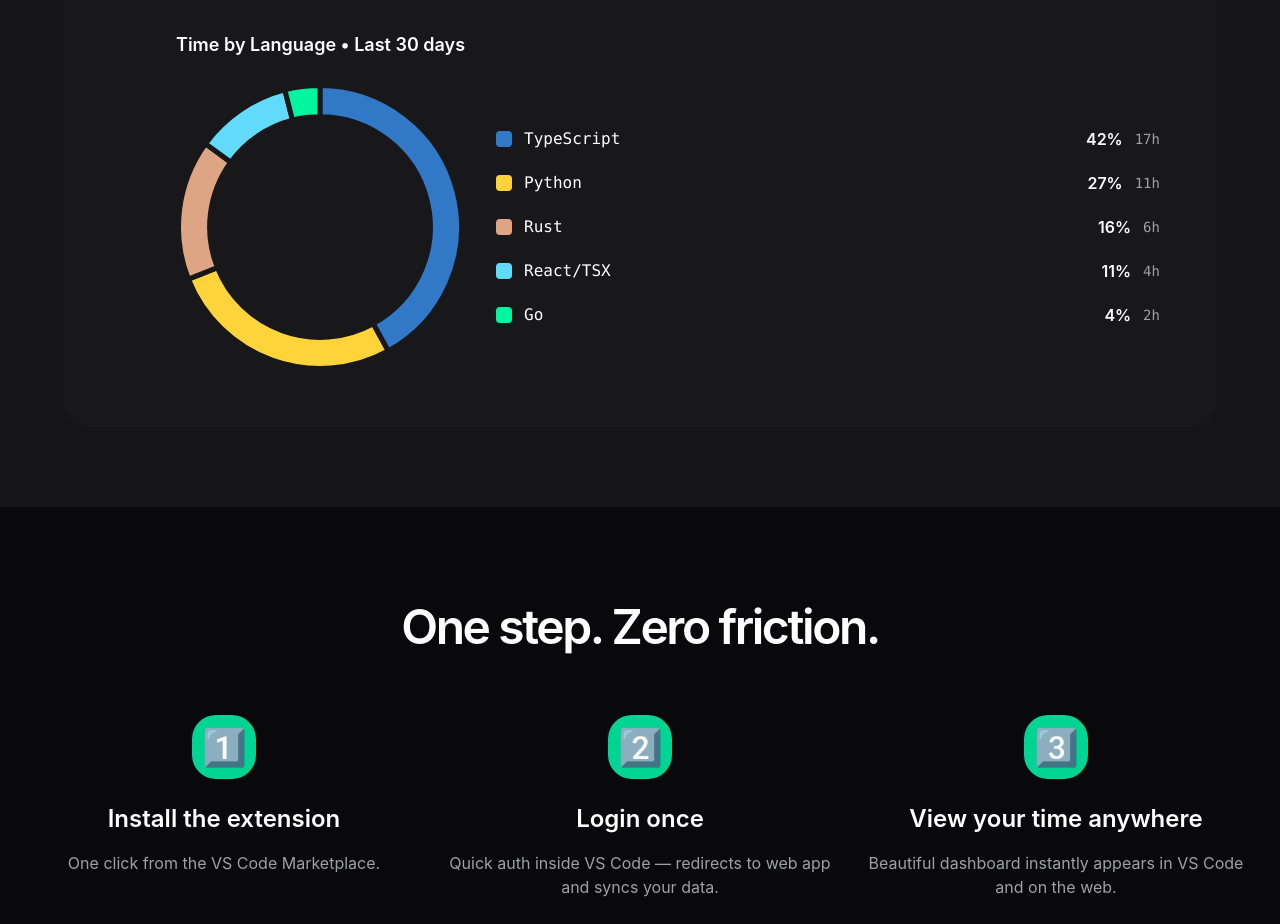
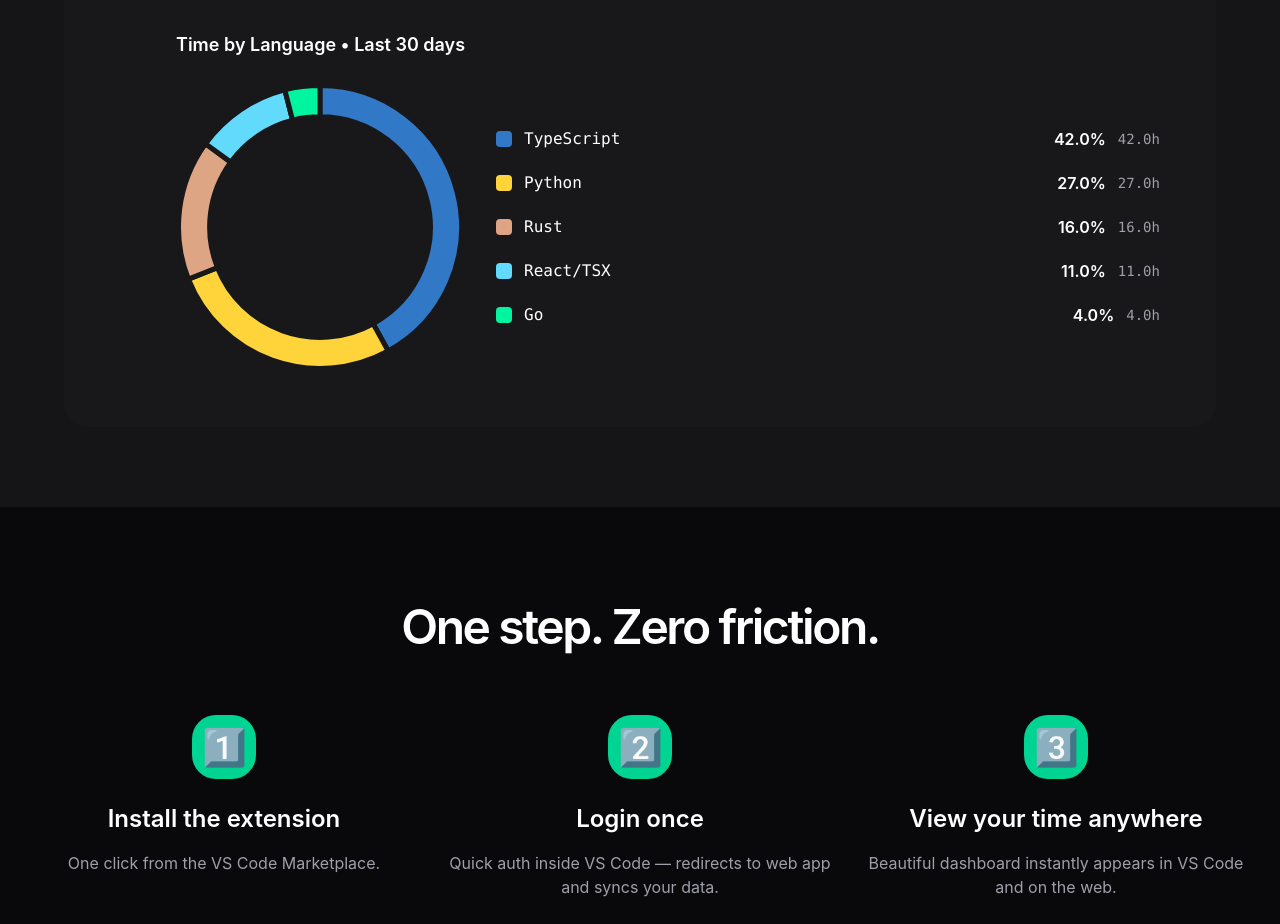
Before and after one commit to rahuldev7583/dev-log, a Next.js app in the folder apps/web/: page / in a window 1280 px wide. Shown: the part 2740-3664 px from the top of the page. Built offline with nearby package versions, Linux system fonts and the light colour scheme.

Commit message:
language chart fix

```diff
--- a/apps/web/app/components/Chart.tsx
+++ b/apps/web/app/components/Chart.tsx
@@ -184,6 +184,7 @@ export const TimeByLanguageChart: React.FC<LanguageChartProps> = ({
 
     return () => chart.destroy();
   }, [labels, data, colors]);
+  const total = data.reduce((a, b) => a + b, 0);
 
   return (
     <div className='bg-zinc-900 rounded-3xl pl-20 pt-6 pr-6 pb-6'>
@@ -201,9 +202,11 @@ export const TimeByLanguageChart: React.FC<LanguageChartProps> = ({
                 style={{ backgroundColor: colors[i] }}
               />
               <span className='font-mono flex-1'>{lang}</span>
-              <span className='ml-auto font-semibold'>{data[i]}%</span>
+              <span className='ml-auto font-semibold'>
+                {data && data[i] && ((data[i] / total) * 100).toFixed(1)}%
+              </span>
               <span className='font-mono text-zinc-400 text-sm'>
-                {data && data[i] && Math.round(data[i] * 0.4)}h
+                {data && data[i] && data[i].toFixed(1)}h
               </span>
             </div>
           ))}
--- a/apps/web/app/utility.tsx
+++ b/apps/web/app/utility.tsx
@@ -283,28 +283,25 @@ export const extractLanguageData = (events: any[]) => {
   }
 
   const langMap = new Map<string, number>();
-  let totalMinutes = 0;
 
   events.forEach((e) => {
     const lang = e.language || 'Unknown';
     const minutes = Number(e.time) || 0;
     langMap.set(lang, (langMap.get(lang) || 0) + minutes);
-    totalMinutes += minutes;
   });
 
   const sorted = Array.from(langMap.entries())
     .map(([lang, minutes]) => ({
       lang,
-      percent:
-        totalMinutes > 0 ? Math.round((minutes / totalMinutes) * 100) : 0,
+      hours: minutes / 60,
     }))
-    .sort((a, b) => b.percent - a.percent);
+    .sort((a, b) => b.hours - a.hours);
 
   const defaultColors = ['#3178C6', '#FFD43B', '#DEA584', '#61DAFB', '#00f5a0'];
 
   return {
     labels: sorted.map((s) => s.lang),
-    data: sorted.map((s) => s.percent),
+    data: sorted.map((s) => Number(s.hours.toFixed(2))),
     colors: sorted.map((_, i) => defaultColors[i % defaultColors.length]),
     title: 'Time by Language • Last 30 days',
   };
```
